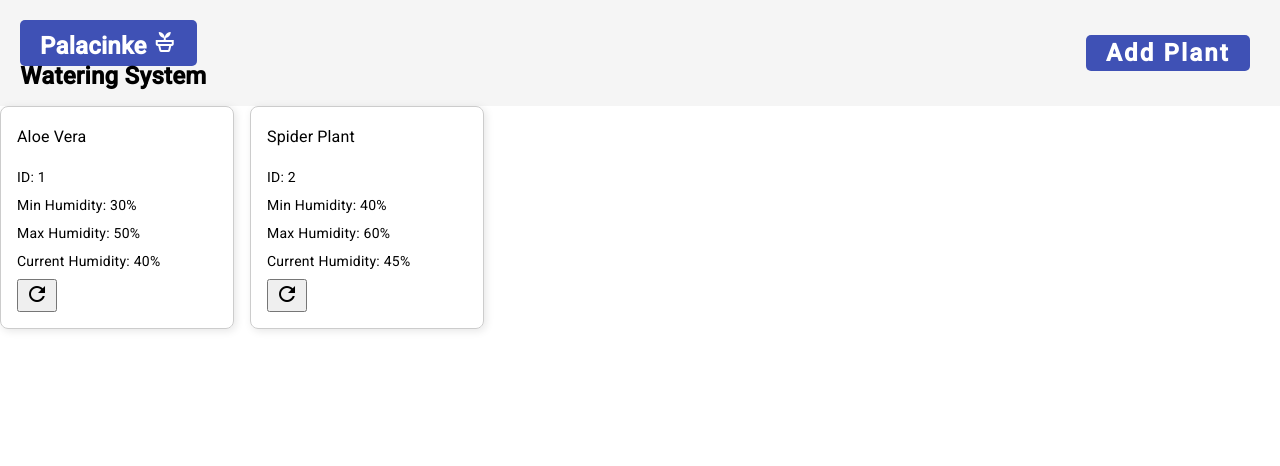
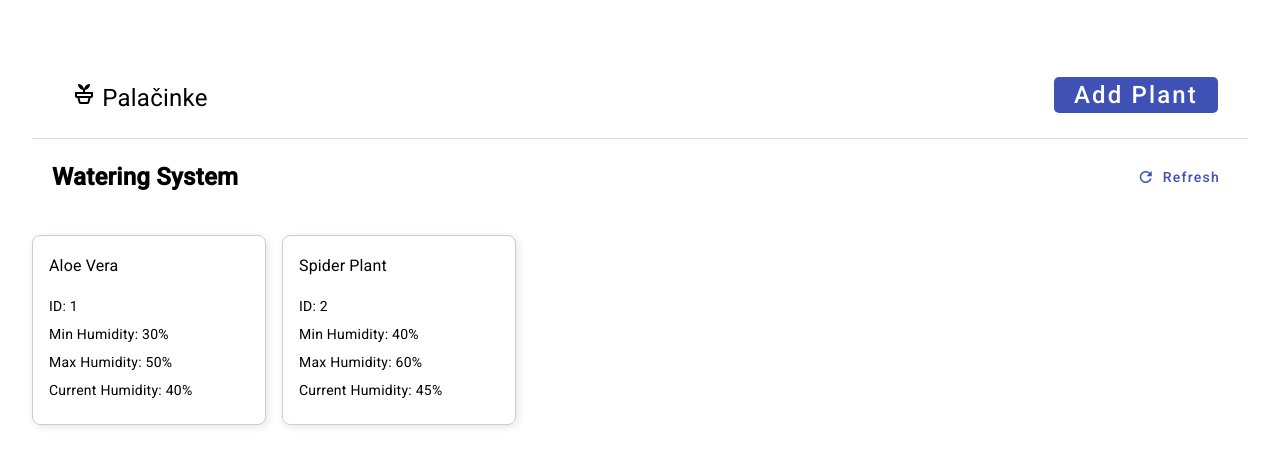
Before and after one commit to JakovMatosic/palacinke-watering-system, an Angular app in the folder front/palacinke/: page / in a window 1280 px wide. Shown: the top 466 px of the page. Built offline with nearby package versions, Linux system fonts and the light colour scheme.

Commit message:
fixed up the header

```diff
--- a/front/palacinke/src/app/app.component.css
+++ b/front/palacinke/src/app/app.component.css
@@ -1 +1,5 @@
 @import 'https://fonts.googleapis.com/icon?family=Material+Icons';
+
+.app-container {
+    margin:2rem;
+}
--- a/front/palacinke/src/app/app.component.html
+++ b/front/palacinke/src/app/app.component.html
@@ -1,3 +1,4 @@
-<app-header></app-header>
-
-<app-plant-cards></app-plant-cards>
+<div class="app-container">
+  <app-header class="app-container"></app-header>
+  <app-plant-cards class="app-container"></app-plant-cards>
+</div>
--- a/front/palacinke/src/app/components/header/header.component.css
+++ b/front/palacinke/src/app/components/header/header.component.css
@@ -5,7 +5,6 @@
   align-items: center;
   justify-content: space-between;
   padding: 20px;
-  background-color: #f5f5f5;
 }
 
 .center-content {
@@ -15,13 +14,9 @@
 }
 
 .palacinke {
-  background-color: #3f51b5;
-  color: white;
   padding: 10px 20px;
   margin-right: 10px;
   font-size: 24px;
-  font-weight: bold;
-
   border-radius: 5px;
 }
 
@@ -33,3 +28,7 @@
 .add-plant-button {
   margin-left: auto; /* Pushes the button to the far right */
 }
+
+mat-divider {
+  width: 100%;
+}
--- a/front/palacinke/src/app/components/header/header.component.html
+++ b/front/palacinke/src/app/components/header/header.component.html
@@ -1,9 +1,8 @@
 <div class="header-container">
   <div class="center-content">
     <div class="palacinke">
-      Palacinke <span class="material-symbols-outlined">potted_plant</span>
+      <span class="material-symbols-outlined">potted_plant</span> Palačinke
     </div>
-    <div class="watering-system">Watering System</div>
   </div>
   <button
     mat-flat-button
@@ -14,3 +13,12 @@
     Add Plant
   </button>
 </div>
+<mat-divider></mat-divider>
+<div class="header-container">
+  <div class="watering-system">Watering System</div>
+
+  <button mat-button class="add-plant-button" color="primary" (click)="refreshHumidity()">
+    <!-- Add this button -->
+    <mat-icon>refresh</mat-icon> Refresh
+  </button>
+</div>
--- a/front/palacinke/src/app/components/header/header.component.ts
+++ b/front/palacinke/src/app/components/header/header.component.ts
@@ -5,15 +5,23 @@ import { MatDialog, MatDialogModule } from '@angular/material/dialog';
 import { DialogAddPlantComponent } from '../dialog-add-plant/dialog-add-plant.component';
 import { PlantService } from '../../services/plant.service';
 import { PlantRequestBody } from '../../models/plantRequestBody';
+import { MatDividerModule } from '@angular/material/divider';
 
 @Component({
   selector: 'app-header',
   standalone: true,
-  imports: [MatIconModule, MatButtonModule, MatDialogModule, MatButton],
+  imports: [
+    MatIconModule,
+    MatButtonModule,
+    MatDialogModule,
+    MatButton,
+    MatDividerModule,
+  ],
   templateUrl: './header.component.html',
   styleUrl: './header.component.css',
 })
 export class HeaderComponent {
+
   constructor(private dialog: MatDialog, private plantService: PlantService) {}
 
   addNewPlant() {
@@ -27,4 +35,8 @@ export class HeaderComponent {
       }
     });
   }
+
+  refreshHumidity() {
+    this.plantService.refreshAllPlants();
+  }
 }
--- a/front/palacinke/src/app/components/plant-cards/plant-cards.component.html
+++ b/front/palacinke/src/app/components/plant-cards/plant-cards.component.html
@@ -5,9 +5,5 @@
     <p>Min Humidity: {{ plant.minHumidity }}%</p>
     <p>Max Humidity: {{ plant.maxHumidity }}%</p>
     <p>Current Humidity: {{ plant.currentHumidity }}%</p>
-    <button (click)="refreshHumidity(plant.id)">
-      <!-- Add this button -->
-      <mat-icon>refresh</mat-icon>
-    </button>
   </div>
 </div>
--- a/front/palacinke/src/app/components/plant-cards/plant-cards.component.ts
+++ b/front/palacinke/src/app/components/plant-cards/plant-cards.component.ts
@@ -17,10 +17,8 @@ export class PlantCardsComponent implements OnInit {
   constructor(private plantService: PlantService) {}
 
   ngOnInit(): void {
-    // this.plantService.getAllPlants().subscribe(
-    //   (plants) => (this.plants = plants),
-    //   (error) => console.error('Failed to fetch plants', error)
-    // );
+    // this.plantService.getAllPlants().subscribe((plants) => (this.plants = plants));
+    this.plantService.plantRefreshSub.subscribe((plants) => (this.plants = plants));
     this.plants = [
       {
         id: '1',
@@ -38,17 +36,4 @@ export class PlantCardsComponent implements OnInit {
       },
     ];
   }
-
-  refreshHumidity(id: string): void {
-    this.plantService.getPlantHumidity(id).subscribe(
-      (humidity) => {
-        const plantIndex = this.plants.findIndex((p) => p.id === id);
-        if (plantIndex !== -1) {
-          this.plants[plantIndex].currentHumidity = humidity;
-        }
-      },
-      (error) =>
-        console.error(`Failed to refresh humidity for plant ${id}`, error)
-    );
-  }
 }
--- a/front/palacinke/src/app/services/plant.service.ts
+++ b/front/palacinke/src/app/services/plant.service.ts
@@ -1,6 +1,6 @@
 import { Injectable } from '@angular/core';
 import { HttpClient, HttpHeaders } from '@angular/common/http';
-import { Observable, catchError, of } from 'rxjs';
+import { Observable, Subject, catchError, of } from 'rxjs';
 import { Plant } from '../models/plant';
 import { PlantRequestBody } from '../models/plantRequestBody';
 
@@ -9,6 +9,7 @@ import { PlantRequestBody } from '../models/plantRequestBody';
 })
 export class PlantService {
   private apiUrl = 'http://localhost:8080/api'; // Replace with your actual backend API URL
+  public plantRefreshSub = new Subject<Plant[]>();
 
   constructor(private http: HttpClient) {}
 
@@ -25,6 +26,14 @@ export class PlantService {
       .pipe(catchError(this.handleError<Plant[]>('getAllPlants', [])));
   }
 
+  refreshAllPlants(): void {
+    this.http
+      .get<Plant[]>(`${this.apiUrl}/all`)
+      .pipe(catchError(this.handleError<Plant[]>('getAllPlants', []))).subscribe( (plants) => {
+        this.plantRefreshSub.next(plants);
+      });
+  }
+
   getPlantHumidity(id: string): Observable<number> {
     return this.http
       .get<number>(`${this.apiUrl}/humidity/${id}`)
```
